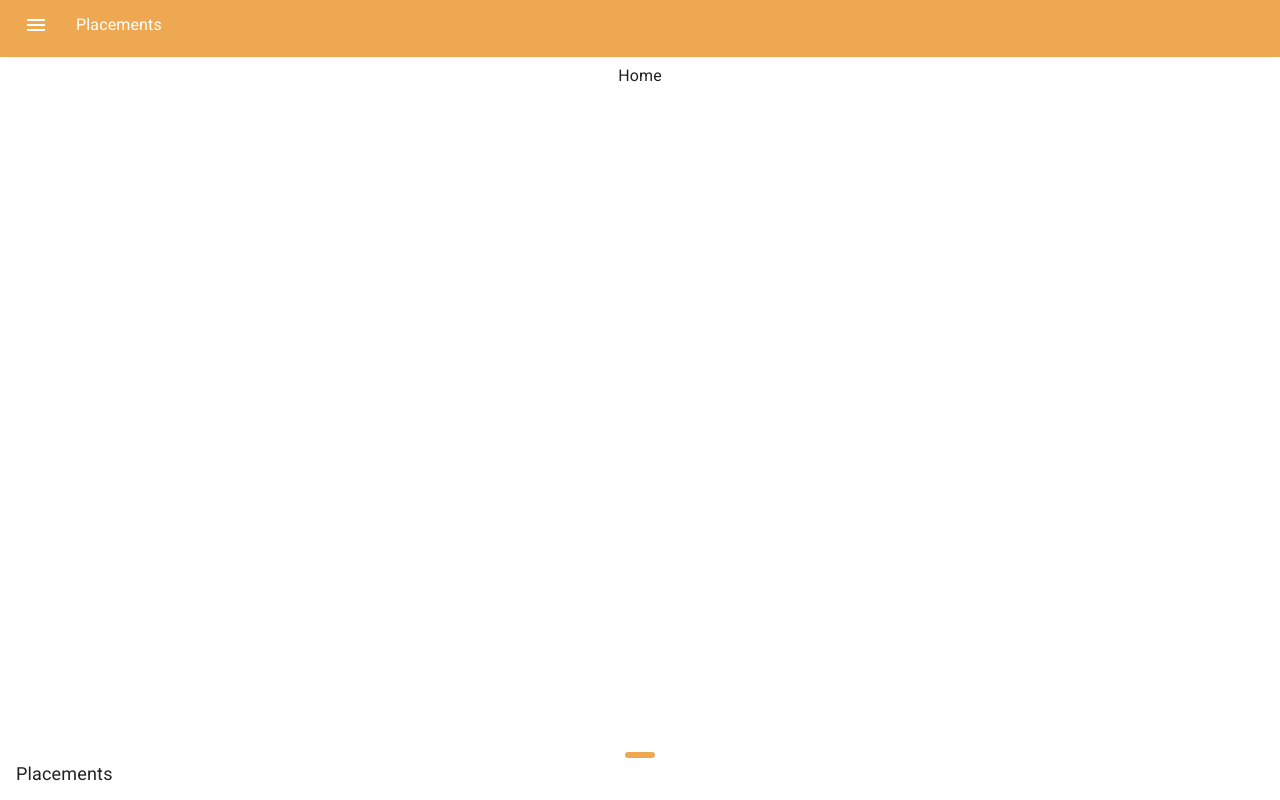
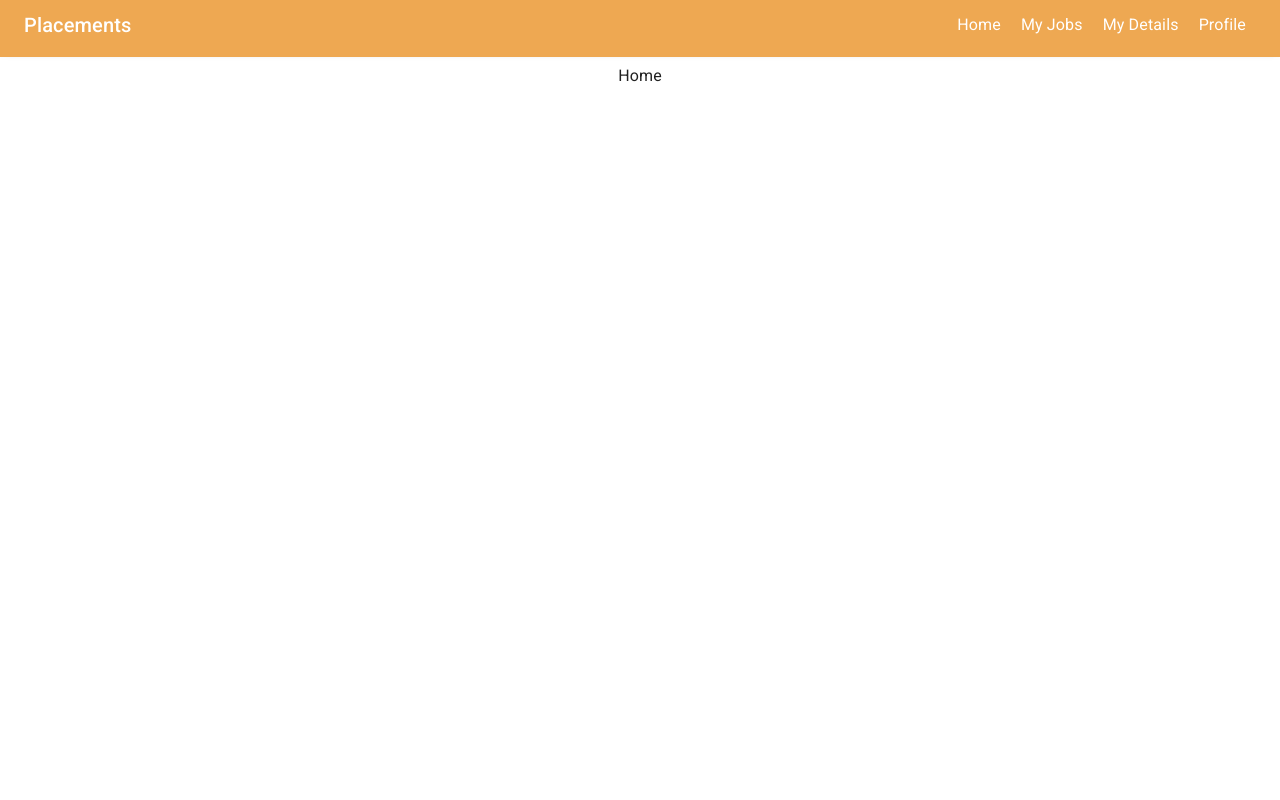
Before and after one commit to Jaay7/placements, a React (Create React App) app: page / in a window 1280 px wide. Built offline with nearby package versions, Linux system fonts and the light colour scheme.

Commit message:
responsive

```diff
--- a/src/components/dashboard/Header.jsx
+++ b/src/components/dashboard/Header.jsx
@@ -1,10 +1,10 @@
 import React from "react";
-import { AppBar, Toolbar, Typography, CssBaseline, useScrollTrigger, Slide, IconButton, Box, SwipeableDrawer, Icon } from "@mui/material"
+import { AppBar, Toolbar, Typography, CssBaseline, useScrollTrigger, Slide, IconButton, Box, SwipeableDrawer, Icon, useMediaQuery } from "@mui/material"
 import PropTypes from 'prop-types';
 import { makeStyles } from '@mui/styles';
 import MenuIcon from '@mui/icons-material/Menu';
 import { Global } from "@emotion/react";
-import { styled } from '@mui/material/styles';
+import { styled, useTheme } from '@mui/material/styles';
 import { grey } from "@mui/material/colors";
 import { Link } from "react-router-dom";
 
@@ -29,6 +29,14 @@ const useStyles = makeStyles({
     height: '50px',
     display: 'flex',
     justifyContent: 'center',
+  },
+  navLink: {
+    color: '#fff',
+    textDecoration: 'none',
+    padding: '4px 10px',
+    '&:hover': {
+      color: '#ffffff90',
+    }
   }
 })
 
@@ -60,6 +68,9 @@ const BottomItems = [
 const Header = (props) => {
   const classes = useStyles();
   let collegeid = localStorage.getItem('collegeid');
+  const theme = useTheme();
+
+  const matches = useMediaQuery(theme.breakpoints.up('sm'));
 
   const [open, setOpen] = React.useState(false);
 
@@ -81,7 +92,7 @@ const Header = (props) => {
       <HideOnScroll {...props}>
         <AppBar className={classes.tabbar}>
           <Toolbar style={{backgroundColor: '#eea852'}}>
-            <IconButton
+          { !matches && <IconButton
               size="large"
               edge="start"
               color="inherit"
@@ -91,13 +102,22 @@ const Header = (props) => {
             >
               <MenuIcon />
             </IconButton>
-            <Typography>Placements</Typography>
+          }
+            <Typography variant="h6">Placements</Typography>
             <span style={{flexGrow: 1}}></span>
-            <Typography>{collegeid}</Typography>
+            { matches &&
+              <>
+                <Link className={classes.navLink} to="/">Home</Link>
+                <Link className={classes.navLink} to="/">My Jobs</Link>
+                <Link className={classes.navLink} to="/">My Details</Link>
+                <Link className={classes.navLink} to="/">Profile</Link>
+              </>
+            }
           </Toolbar>
         </AppBar>
       </HideOnScroll>
       <Toolbar />
+      { !matches &&
         <SwipeableDrawer
           // container={container}
           anchor="bottom"
@@ -134,7 +154,7 @@ const Header = (props) => {
           >
             <div style={{display: 'flex', flexWrap: 'wrap', alignSelf: 'center', width: '100%'}}>
             {BottomItems.map((item, index) => (
-            <Box component={Link} to={item.route} key={index} sx={{ p: 1, cursor: 'pointer', width: 'max-content', borderRadius: "8px", display: 'flex', flexDirection: "row", margin: "6px", justifyContent: "center", alignItems: "center", textAlign: "center", boxShadow: "3px 3px 8px #12121220", backgroundColor: '#eea852', textDecoration: 'none'}} onClick={ toggleDrawer(false)}>
+              <Box component={Link} to={item.route} key={index} sx={{ padding: "2px 6px", cursor: 'pointer', width: 'max-content', borderRadius: "8px", display: 'flex', flexDirection: "row", margin: "6px", justifyContent: "center", alignItems: "center", textAlign: "center", boxShadow: "3px 3px 8px #12121220", backgroundColor: '#eea852', textDecoration: 'none'}} onClick={ toggleDrawer(false)}>
                 <IconButton>
                   <Icon baseClassName="material-icons-round" style={{color: '#fff'}}>{item.icon}</Icon>
                 </IconButton>
@@ -145,6 +165,7 @@ const Header = (props) => {
             {/* <Skeleton variant="rectangular" height="100%" /> */}
           </StyledBox>
         </SwipeableDrawer>
+      }
     </React.Fragment>
   )
 }
```
Lines whose indentation alone changed are shown as unchanged.
